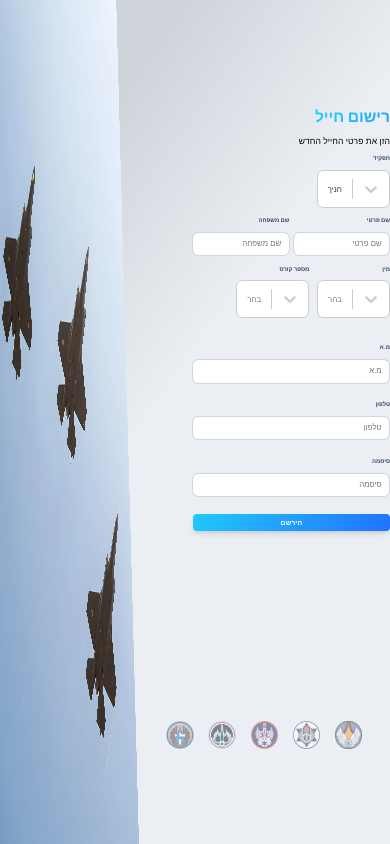
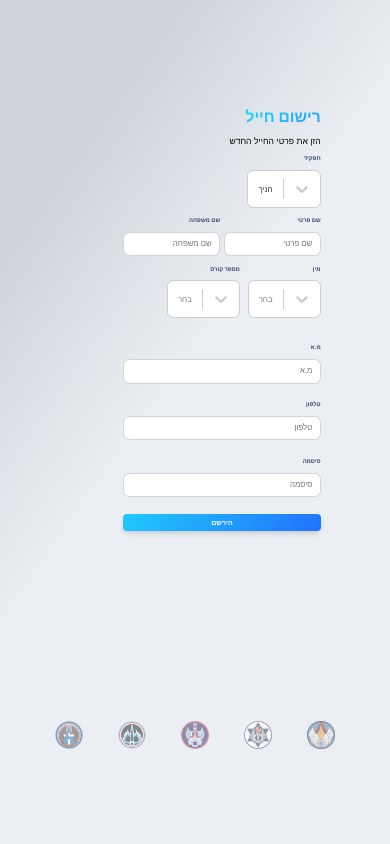
Before and after one commit to zach9900/ResidenceManagement, a React (Create React App) app in the folder client/: page / in a window 390 px wide. Built offline with nearby package versions, Linux system fonts and the light colour scheme.

Commit message:
add responsiveness to register background

```diff
--- a/client/src/pages/Register/Register.css
+++ b/client/src/pages/Register/Register.css
@@ -53,6 +53,12 @@
   background-position: right;
   color: rgb(52, 71, 103);
   overflow: hidden;
+}
+
+@media (max-aspect-ratio: 1/1) {
+  .background-section {
+    flex: 0;
+  }
 }
 
 .name-inputs {
```
